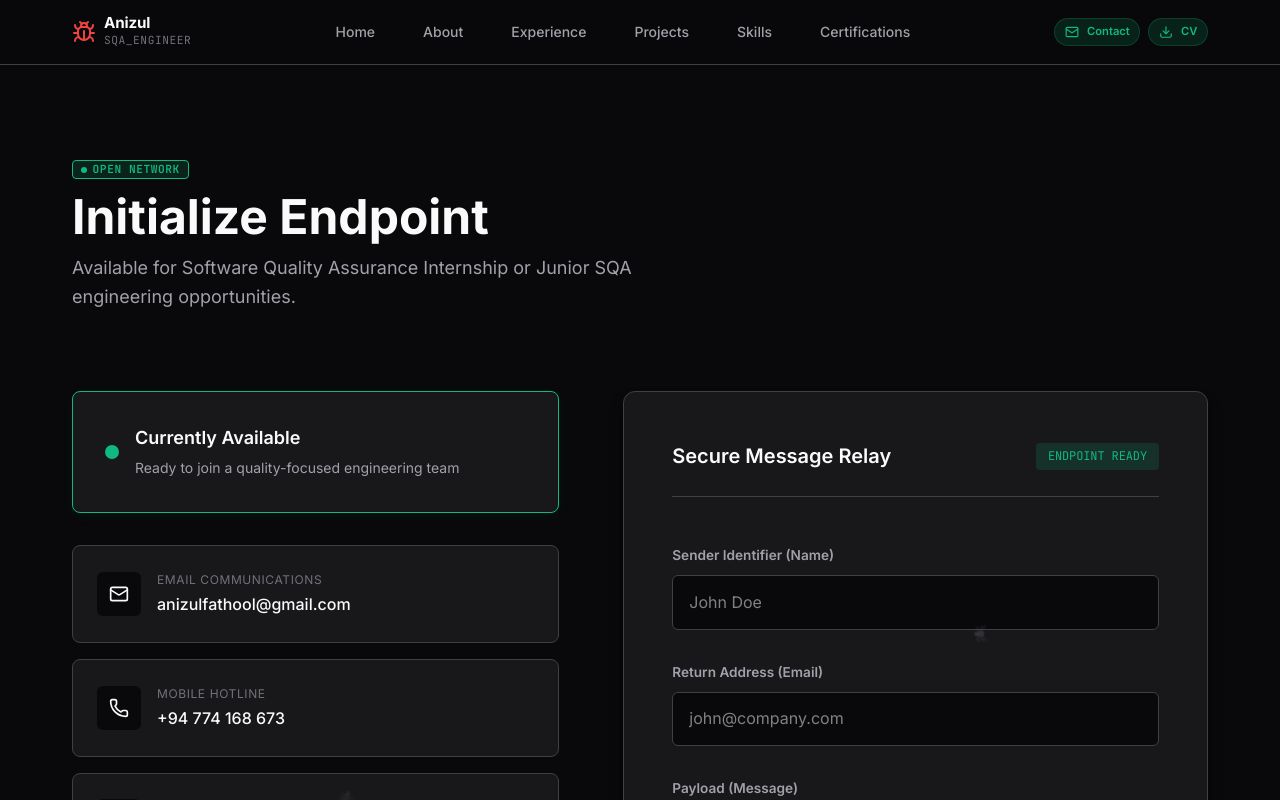
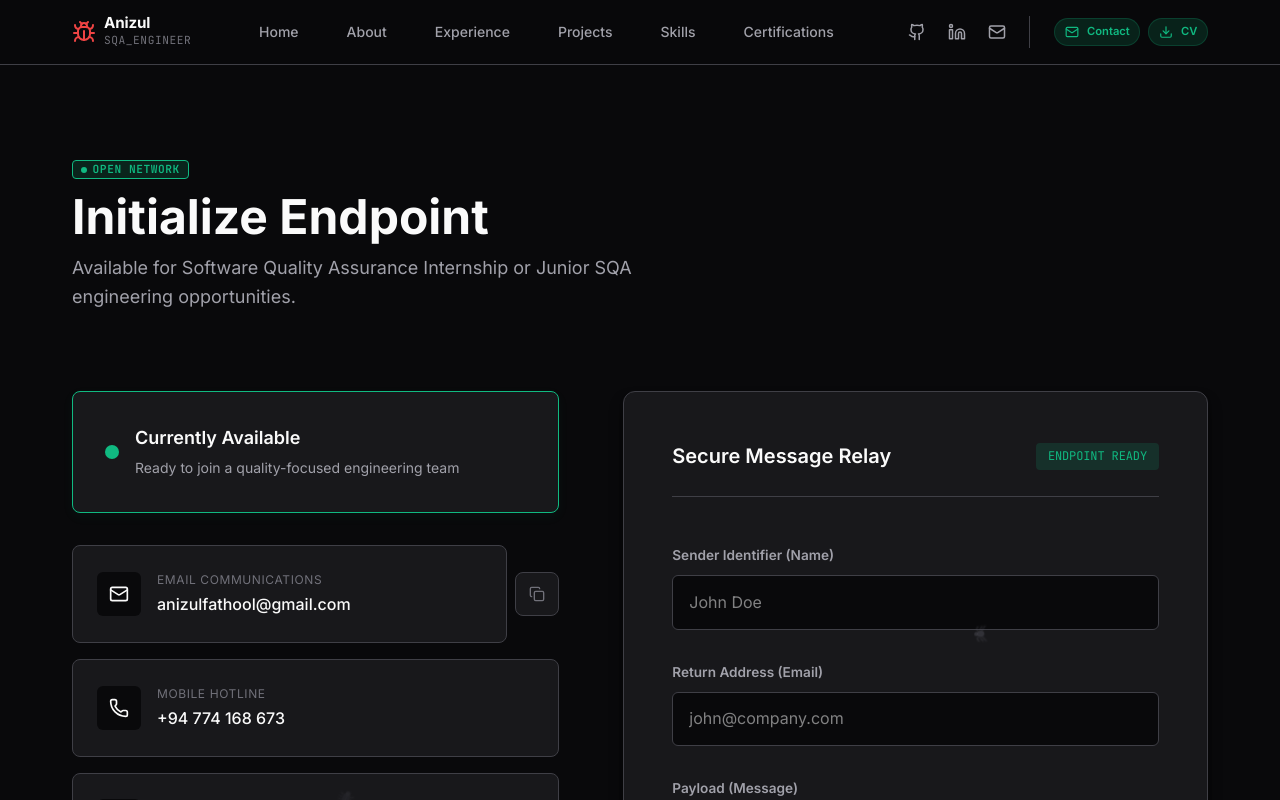
Before and after one commit to anizulbuhary/QA-Portfolio, a React (Vite) app: page /contact in a window 1280 px wide. Shown: the top 800 px of the page. Built offline with nearby package versions, Linux system fonts and the light colour scheme.

Commit message:
fix(contact): implement robust email transmission and desktop socials

```diff
--- a/src/components/layout/Navbar.css
+++ b/src/components/layout/Navbar.css
@@ -93,6 +93,31 @@
   display: flex;
   align-items: center;
   gap: var(--spacing-sm);
+}
+
+.social-links-desktop {
+  display: flex;
+  align-items: center;
+  gap: var(--spacing-sm);
+  margin-right: var(--spacing-md);
+  padding-right: var(--spacing-md);
+  border-right: 1px solid var(--color-border);
+}
+
+.social-icon-nav {
+  display: flex;
+  align-items: center;
+  justify-content: center;
+  width: 32px;
+  height: 32px;
+  color: var(--color-text-secondary);
+  border-radius: var(--radius-sm);
+  transition: all 0.2s ease;
+}
+
+.social-icon-nav:hover {
+  color: var(--color-brand);
+  background-color: var(--color-brand-light);
 }
 
 .desktop-only {
--- a/src/components/layout/Navbar.tsx
+++ b/src/components/layout/Navbar.tsx
@@ -85,6 +85,17 @@ const Navbar = () => {
         </nav>
 
         <div className="nav-actions desktop-only">
+            <div className="social-links-desktop">
+              <a href="https://github.com/anizulbuhary" target="_blank" rel="noopener noreferrer" className="social-icon-nav" title="GitHub">
+                <Github size={18} />
+              </a>
+              <a href="https://www.linkedin.com/in/fathima-anizul-fathool-9297451bb" target="_blank" rel="noopener noreferrer" className="social-icon-nav" title="LinkedIn">
+                <Linkedin size={18} />
+              </a>
+              <a href="mailto:anizulfathool@gmail.com" className="social-icon-nav" title="Email">
+                <Mail size={18} />
+              </a>
+            </div>
             <Link to="/contact" className="status-badge variant-outline compact">
               <Mail size={14} />
               <span>Contact</span>
--- a/src/pages/Contact.css
+++ b/src/pages/Contact.css
@@ -59,7 +59,15 @@
   gap: var(--spacing-md);
 }
 
+.contact-method-wrapper {
+  display: flex;
+  align-items: center;
+  gap: var(--spacing-sm);
+  width: 100%;
+}
+
 .contact-method {
+  flex: 1;
   display: flex;
   align-items: center;
   gap: var(--spacing-md);
@@ -68,6 +76,34 @@
   border: 1px solid var(--color-border);
   border-radius: var(--radius-lg);
   transition: all 0.3s ease;
+  text-decoration: none;
+}
+
+.copy-btn {
+  display: flex;
+  align-items: center;
+  justify-content: center;
+  width: 44px;
+  height: 44px;
+  background-color: var(--color-surface);
+  border: 1px solid var(--color-border);
+  border-radius: var(--radius-lg);
+  color: var(--color-text-tertiary);
+  cursor: pointer;
+  transition: all 0.3s ease;
+  flex-shrink: 0;
+}
+
+.copy-btn:hover {
+  border-color: var(--color-brand);
+  color: var(--color-brand);
+  background-color: var(--color-brand-light);
+}
+
+.copy-btn.copied {
+  background-color: var(--color-pass-bg);
+  border-color: var(--color-pass);
+  color: var(--color-pass);
 }
 
 .contact-method:hover {
--- a/src/pages/Contact.tsx
+++ b/src/pages/Contact.tsx
@@ -1,9 +1,33 @@
 import { motion } from 'framer-motion';
-import { Mail, Linkedin, Github, Send, TerminalSquare, Phone } from 'lucide-react';
+import { Mail, Linkedin, Github, Send, TerminalSquare, Phone, Copy, Check } from 'lucide-react';
 import { SeverityBadge } from '../components/ui/SeverityBadge';
+import { useState } from 'react';
 import './Contact.css';
 
 const Contact = () => {
+  const [copied, setCopied] = useState(false);
+
+  const copyEmail = (e: React.MouseEvent) => {
+    e.preventDefault();
+    e.stopPropagation();
+    navigator.clipboard.writeText('anizulfathool@gmail.com');
+    setCopied(true);
+    setTimeout(() => setCopied(false), 2000);
+  };
+
+  const handleTransmit = (e: React.FormEvent<HTMLFormElement>) => {
+    e.preventDefault();
+    const formData = new FormData(e.currentTarget);
+    const name = formData.get('name');
+    const email = formData.get('email');
+    const message = formData.get('message');
+
+    const subject = encodeURIComponent(`QA Portfolio Inquiry from ${name}`);
+    const body = encodeURIComponent(`Sender: ${name} (${email})\n\nMessage:\n${message}`);
+
+    window.location.href = `mailto:anizulfathool@gmail.com?subject=${subject}&body=${body}`;
+  };
+
   return (
     <div className="contact-page">
       <motion.div
@@ -35,6 +59,7 @@ const Contact = () => {
           </div>
 
           <div className="contact-methods">
+            <div className="contact-method-wrapper relative">
               <a href="mailto:anizulfathool@gmail.com" className="contact-method">
                 <div className="method-icon"><Mail size={20} /></div>
                 <div className="method-details">
@@ -42,6 +67,14 @@ const Contact = () => {
                   <span className="method-val">anizulfathool@gmail.com</span>
                 </div>
               </a>
+              <button
+                className={`copy-btn ${copied ? 'copied' : ''}`}
+                onClick={copyEmail}
+                title="Copy Email Address"
+              >
+                {copied ? <Check size={16} /> : <Copy size={16} />}
+              </button>
+            </div>
             <a href="tel:+94774168673" className="contact-method">
               <div className="method-icon"><Phone size={20} /></div>
               <div className="method-details">
@@ -77,7 +110,7 @@ const Contact = () => {
           animate={{ opacity: 1, x: 0 }}
           transition={{ duration: 0.5, delay: 0.2 }}
         >
-          <form className="contact-form" onSubmit={(e) => e.preventDefault()}>
+          <form className="contact-form" onSubmit={handleTransmit}>
             <div className="form-header">
               <h3>Secure Message Relay</h3>
               <span className="form-status mono-text">ENDPOINT READY</span>
@@ -85,17 +118,17 @@ const Contact = () => {
 
             <div className="form-group">
               <label htmlFor="name">Sender Identifier (Name)</label>
-              <input type="text" id="name" placeholder="John Doe" required />
+              <input type="text" id="name" name="name" placeholder="John Doe" required />
             </div>
 
             <div className="form-group">
               <label htmlFor="email">Return Address (Email)</label>
-              <input type="email" id="email" placeholder="john@company.com" required />
+              <input type="email" id="email" name="email" placeholder="john@company.com" required />
             </div>
 
             <div className="form-group">
               <label htmlFor="message">Payload (Message)</label>
-              <textarea id="message" rows={5} placeholder="Discussing a potential QA opportunity..." required></textarea>
+              <textarea id="message" name="message" rows={5} placeholder="Discussing a potential QA opportunity..." required></textarea>
             </div>
 
             <button type="submit" className="btn btn-primary submit-btn">
```
Lines whose indentation alone changed are shown as unchanged.
